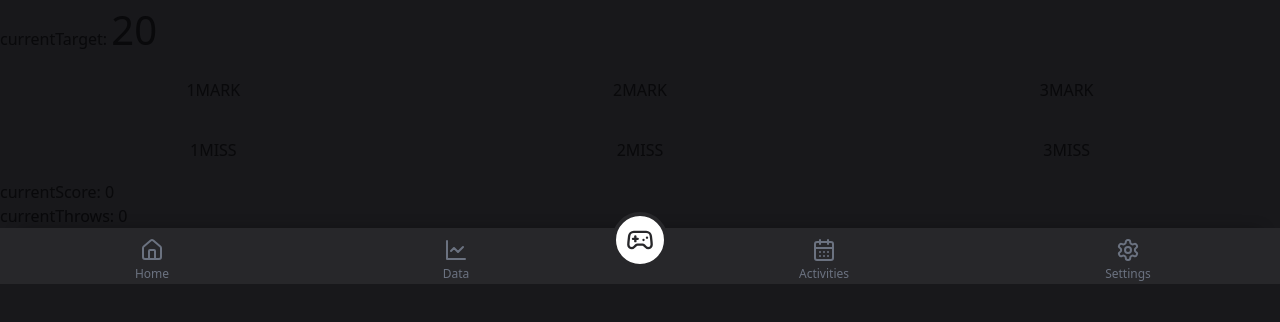
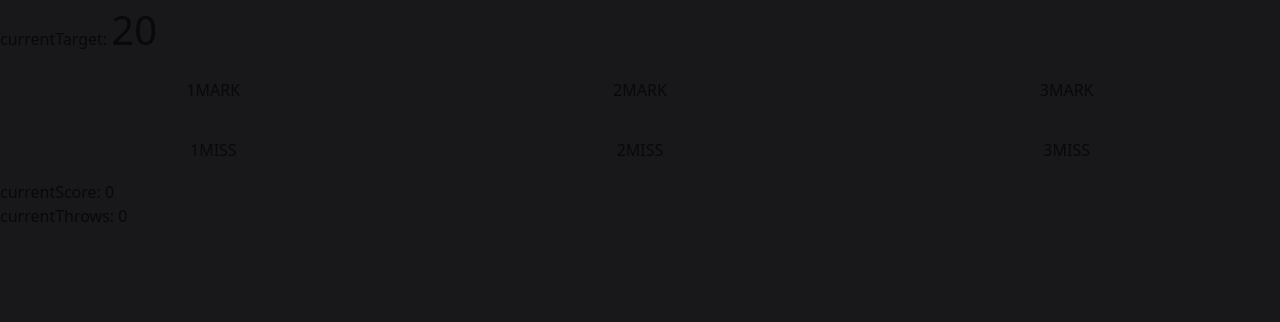
Before and after one commit to ruiokazaki-archive/darts-app, a Next.js app: page /sp/in-game in a window 1280 px wide. Shown: the top 322 px of the page. Built offline with nearby package versions, Linux system fonts and the light colour scheme.

Commit message:
chore: styleを微調整

```diff
--- a/src/app/layout.tsx
+++ b/src/app/layout.tsx
@@ -16,7 +16,7 @@ export default function RootLayout({
   children: React.ReactNode;
 }) {
   return (
-    <html lang='ja'>
+    <html lang='ja' className='bg-zinc-800'>
       <body className='bg-zinc-900'>{children}</body>
     </html>
   );
--- a/src/app/sp/_components/bottom-navigation.tsx
+++ b/src/app/sp/_components/bottom-navigation.tsx
@@ -28,10 +28,12 @@ const Presenter: FC = () => {
   const pathname = usePathname();
   const isCurrentPage = getCurrentPageType(pathname);
 
+  if (isCurrentPage === 'IN_GAME') return null;
+
   return (
     <div className='relative grid h-14 grid-cols-[1fr_1fr_auto_1fr_1fr] bg-zinc-800 pt-2'>
       <Button
-        className='flex h-full flex-col justify-end gap-0.5 bg-transparent p-0'
+        className='flex h-full flex-col justify-end gap-0.5 bg-transparent p-0 hover:bg-transparent hover:opacity-60'
         onClick={() => router.push('/sp/')}
       >
         <HomeIcon
@@ -48,7 +50,7 @@ const Presenter: FC = () => {
         </Typography>
       </Button>
       <Button
-        className='flex h-full flex-col justify-end gap-0.5 bg-transparent p-0'
+        className='flex h-full flex-col justify-end gap-0.5 bg-transparent p-0 hover:bg-transparent hover:opacity-60'
         onClick={() => router.push('/sp/data')}
       >
         <LineChartIcon
@@ -74,7 +76,7 @@ const Presenter: FC = () => {
         </Button>
       </div>
       <Button
-        className='flex h-full flex-col justify-end gap-0.5 bg-transparent p-0'
+        className='flex h-full flex-col justify-end gap-0.5 bg-transparent p-0 hover:bg-transparent hover:opacity-60'
         onClick={() => router.push('/sp/activities')}
       >
         <CalendarDaysIcon
@@ -91,7 +93,7 @@ const Presenter: FC = () => {
         </Typography>
       </Button>
       <Button
-        className='flex h-full flex-col justify-end gap-0.5 bg-transparent p-0'
+        className='flex h-full flex-col justify-end gap-0.5 bg-transparent p-0 hover:bg-transparent hover:opacity-60'
         onClick={() => router.push('/sp/settings')}
       >
         <SettingsIcon
--- a/src/app/sp/layout.tsx
+++ b/src/app/sp/layout.tsx
@@ -6,11 +6,11 @@ export default function RootLayout({
   children: React.ReactNode;
 }) {
   return (
-    <>
+    <div className='grid min-h-[100dvh] grid-rows-[1fr_auto]'>
       <main>{children}</main>
       <footer className='sticky bottom-0 z-50 shadow-[0px_-16px_16px_-20px_rgba(0,0,0,0.45)]'>
         <BottomNavigation />
       </footer>
-    </>
+    </div>
   );
 }
```
